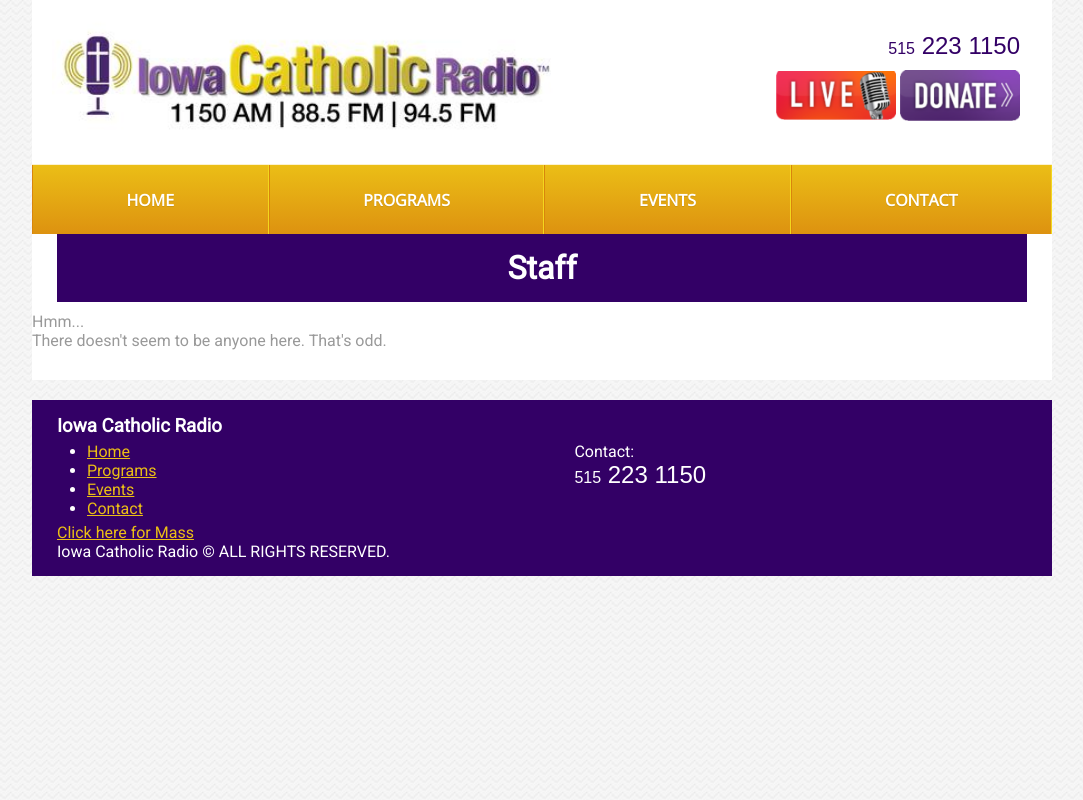
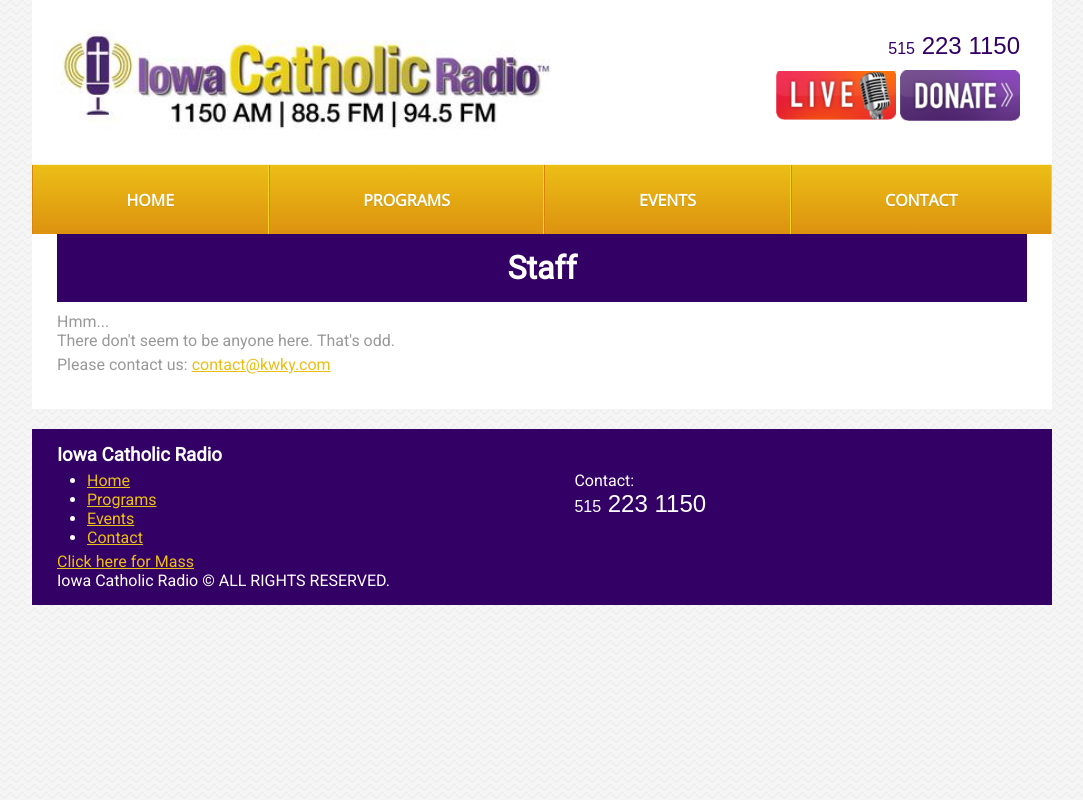
Before and after one commit to lsma/kwky, a Django app: page /staff/ in a window 1280 px wide. Shown: the whole page, without its empty margins (98-1181 px from the left). Run offline with Django 3.2, Linux system fonts and the light colour scheme; data that the repository does not hold is empty.

Commit message:
Added margin to staff index empty message

```diff
--- a/programs/templates/programs/staff_index.html
+++ b/programs/templates/programs/staff_index.html
@@ -22,6 +22,9 @@
     {% endfor %}
     </div>
 {% else %}
-    <p>Hmm...<br>There doesn't seem to be anyone here.  That's odd.</p>
+<div class="entry">
+    <p>Hmm...<br>There don't seem to be anyone here.  That's odd.</p>
+    <p>Please contact us: <a href="mailto:contact@kwky.com">contact@kwky.com</a></a></p>
+</div>
 {% endif %}
 {% endblock %}
```
